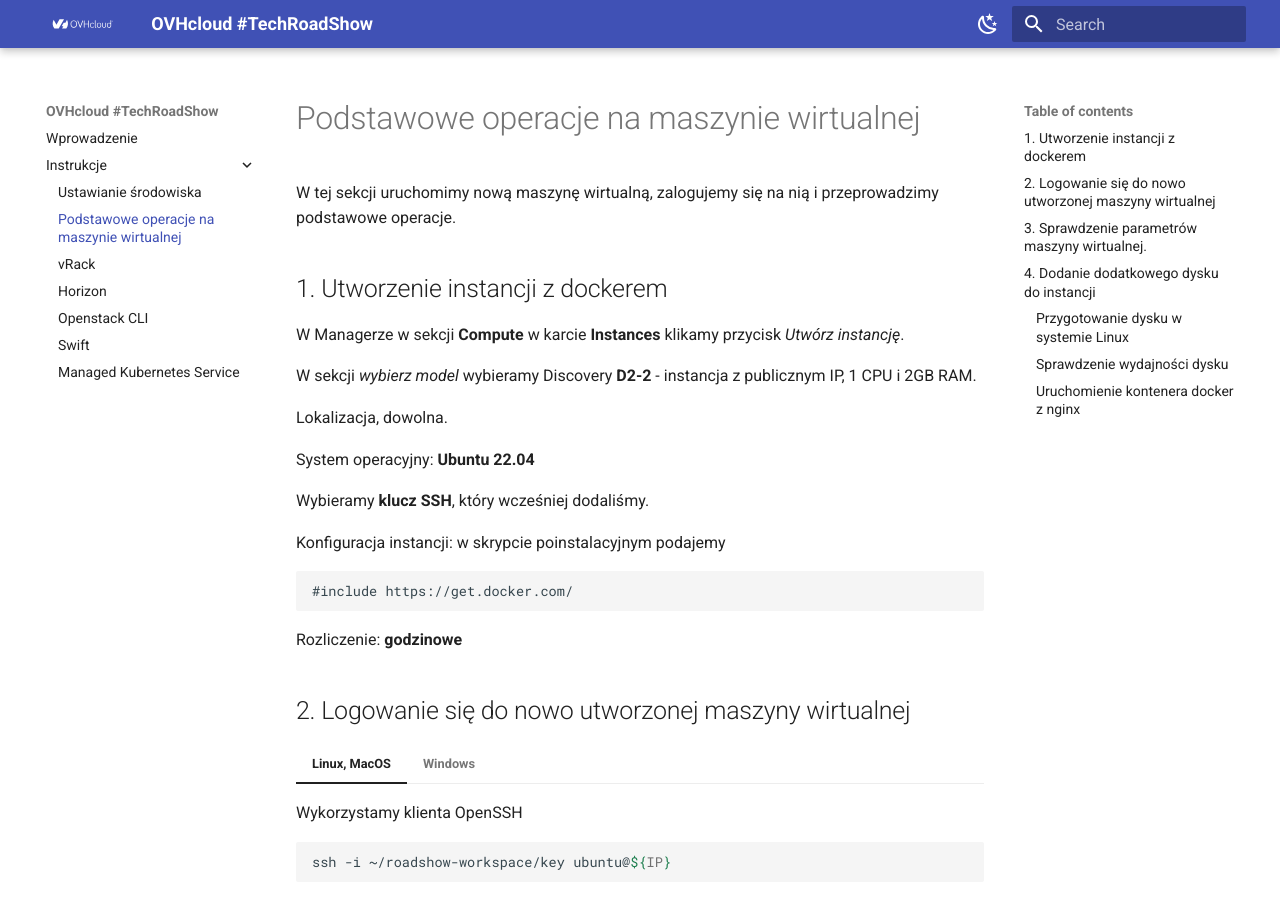
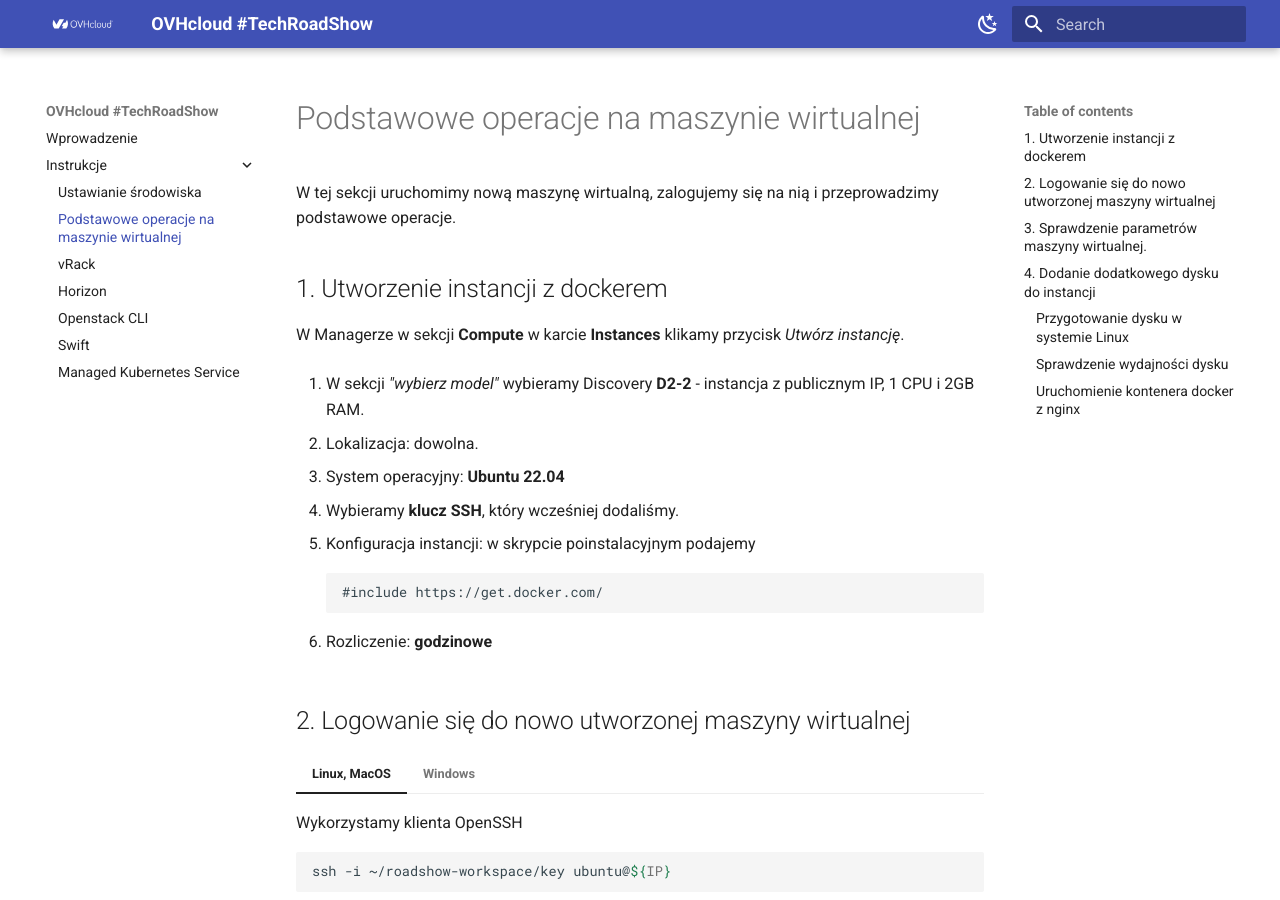
Before and after one commit to ovhtechroadshow/ovhtechroadshow.github.io, an MkDocs documentation site: the page built from docs/basic.md, in a window 1280 px wide and 900 px high. Built offline with MkDocs 1.6.1 and Material for MkDocs 9.7.7, drawn with Linux system fonts in a browser that asks for light colours; some of the changed lines change nothing that is shown.

Commit message:
Fixed some typos

````diff
--- a/docs/basic.md
+++ b/docs/basic.md
@@ -6,21 +6,21 @@
 
 W Managerze w sekcji **Compute** w karcie **Instances** klikamy przycisk *Utwórz instancję*.
 
-W sekcji *wybierz model* wybieramy Discovery **D2-2** - instancja z publicznym IP, 1 CPU i 2GB RAM.
+1. W sekcji *"wybierz model"* wybieramy Discovery **D2-2** - instancja z publicznym IP, 1 CPU i 2GB RAM.
 
-Lokalizacja, dowolna.
+2. Lokalizacja: dowolna.
 
-System operacyjny: **Ubuntu 22.04**
+3. System operacyjny: **Ubuntu 22.04**
 
-Wybieramy **klucz SSH**, który wcześniej dodaliśmy.
+4. Wybieramy **klucz SSH**, który wcześniej dodaliśmy.
 
-Konfiguracja instancji: w skrypcie poinstalacyjnym podajemy
+5. Konfiguracja instancji: w skrypcie poinstalacyjnym podajemy
 
-```
-#include https://get.docker.com/
-```
+    ```
+    #include https://get.docker.com/
+    ```
 
-Rozliczenie: **godzinowe**
+6. Rozliczenie: **godzinowe**
 
 ## 2. Logowanie się do nowo utworzonej maszyny wirtualnej
 
@@ -44,7 +44,7 @@
     Na pytanie czy na pewno jest to host do którego chcemy się połączyć odpowiadamy *Accept*.
     ![putty](img/putty_3.png)
 
-    Wpisujemy jakiego użytkownika chcemy użyć do logowania. W naszym przykładzie jest to `ubuntu`.
+    Podajemy nazwę użytkownika, któ©ego chcemy użyć do logowania. W naszym przypadku jest to `ubuntu`.
     ![putty](img/putty_4.png)
 
 ## 3. Sprawdzenie parametrów maszyny wirtualnej.
````
